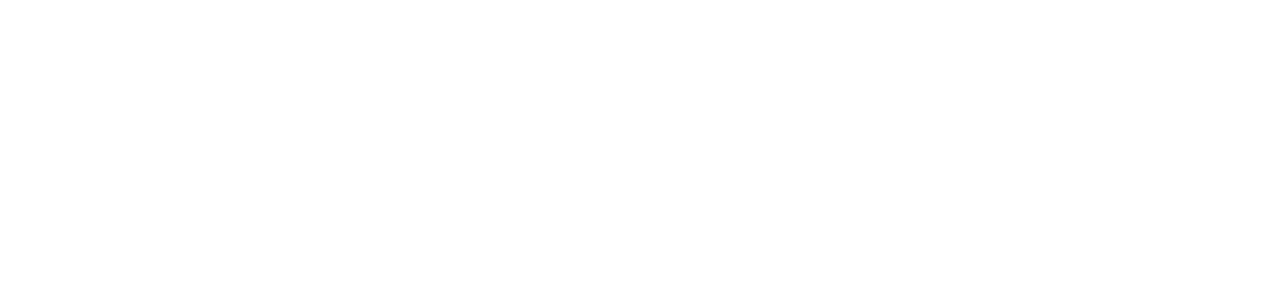
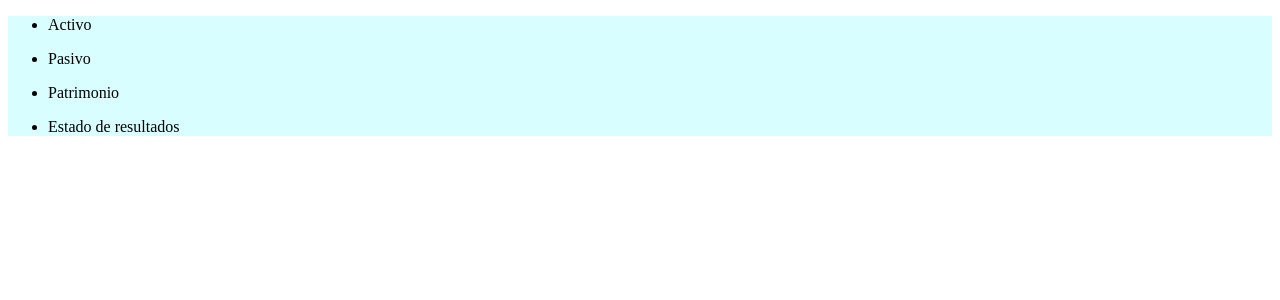
Before and after one commit to GalletaOreo98/Enyibal, an Angular app: page /acc-list in a window 1280 px wide. Before the commit this address led to /. Shown: the top 300 px of the page. Built offline with nearby package versions, Linux system fonts and the light colour scheme.

Commit message:
Add -Navigation a acc-list

```diff
--- a/src/app/accounting/accounting-routing.module.ts
+++ b/src/app/accounting/accounting-routing.module.ts
@@ -1,7 +1,16 @@
 import { NgModule } from '@angular/core';
 import { RouterModule, Routes } from '@angular/router';
+import { AccListComponent } from './pages/acc-list/acc-list.component';
 
-const routes: Routes = [];
+const routes: Routes = [
+  {
+    path: '',
+    children: [
+      { path: 'acc-list', component: AccListComponent},
+      { path: '**', redirectTo: ''}
+    ]
+  }
+];
 
 @NgModule({
   imports: [RouterModule.forChild(routes)],
--- a/src/app/accounting/pages/acc-list/acc-list.component.ts
+++ b/src/app/accounting/pages/acc-list/acc-list.component.ts
@@ -1,4 +1,6 @@
 import { Component, OnInit } from '@angular/core';
+import { JsondbInitialAccService } from 'src/app/services/jsondb-initial-acc.service';
+import { IAccount } from 'src/app/services/models';
 
 @Component({
   selector: 'app-acc-list',
@@ -7,9 +9,18 @@
 })
 export class AccListComponent implements OnInit {
 
-  constructor() { }
+  accountingAccounts: Array<IAccount[]>;
+
+  constructor(private accService:JsondbInitialAccService) {
+    this.accountingAccounts = this.accService.getAllAccounts();
+  }
 
   ngOnInit(): void {
+    console.log(this.accountingAccounts[0]);
+    console.log(this.accountingAccounts[1]);
+    console.log(this.accountingAccounts[2]);
+    console.log(this.accountingAccounts[3]);
+    console.log(this.accountingAccounts[4]);
   }
 
 }
--- a/src/app/app-routing.module.ts
+++ b/src/app/app-routing.module.ts
@@ -3,7 +3,9 @@
 import { HomeComponent } from './home/home.component';
 
 const routes: Routes = [
-  {path: '', component: HomeComponent},
+  { path: '', component: HomeComponent },
+  { path: 'frame', loadChildren: () => import('./accounting/accounting.module').then(m => m.AccountingModule) },
+  { path: '**', component: HomeComponent }
 ];
 
 @NgModule({
--- a/src/app/home/home.component.ts
+++ b/src/app/home/home.component.ts
@@ -12,7 +12,7 @@
   accountingAccounts: Array<IAccount[]>;
 
   constructor(private accService:JsondbInitialAccService) {
-    this.accountingAccounts = accService.getAllAccounts();
+    this.accountingAccounts = this.accService.getAllAccounts();
   }
 
   ngOnInit(): void {
```
Also changed, not shown: 1 other file (tests, documents, lock files or other folders).
